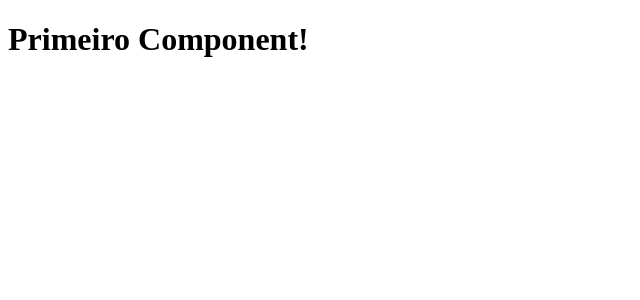
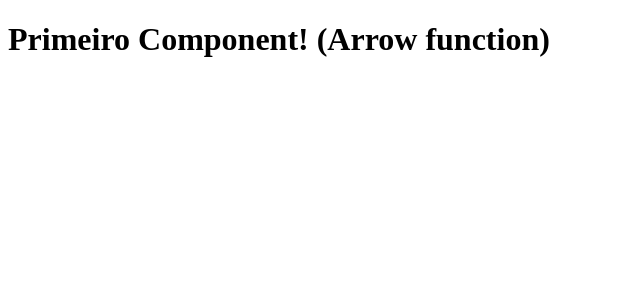
Before and after one commit to luanhenriquepp/exercicios-react, a React (Create React App) app: page / in a window 1280 px wide. Shown: the top 300 px of the page, without its empty margins (0-640 px from the left). Built offline with nearby package versions, Linux system fonts and the light colour scheme.

Commit message:
Conceito de arrow function

```diff
--- a/src/components/PrimeiroComponent.jsx
+++ b/src/components/PrimeiroComponent.jsx
@@ -1,5 +1,11 @@
 import React from 'react';
 
-export default function primeiro() {
+export default () => (
+    <div>
+        <h1>Primeiro Component! (Arrow function)</h1>
+    </div>
+)
+
+/*export default () => {
     return <h1>Primeiro Component!</h1>
-}
+}*/
```
